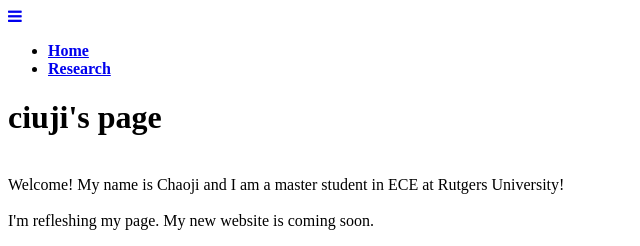
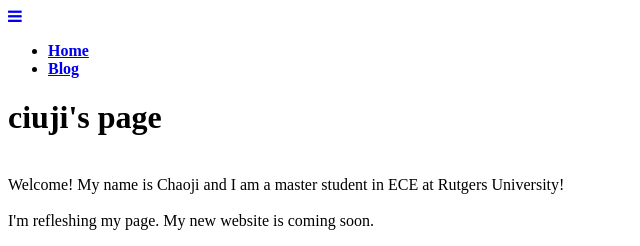
Before and after one commit to ciuji/ciuji.github.io, a Jekyll site: the page index.html, which Jekyll copies as it is, in a window 1280 px wide. Shown: the top 246 px of the page, without its empty margins (0-640 px from the left). Built offline with Jekyll 4.4.1, drawn with Linux system fonts in a browser that asks for light colours; nearby versions of some CDN libraries; comment, search, counter and statistics services are not loaded; a style sheet for code colours, icons or effects is not loaded.

Commit message:
[modify] use yidadda's build.js

```diff
--- a/blog/index.html
+++ b/blog/index.html
@@ -55,7 +55,7 @@
   </script>
   <script src="//cdn.bootcss.com/fetch/2.0.3/fetch.min.js"></script>
   <script src="//cdn.bootcss.com/babel-polyfill/6.26.0/polyfill.min.js"></script>
-  <script src="//ciuji.me/blog/dist/build.js"></script>
+  <script src="//blog.simplenaive.cn/Issue-Blog/dist/build.js"></script>
   <script src="//cdn.bootcss.com/viewerjs/0.10.0/viewer.min.js"></script>
 </body>
 
--- a/index.html
+++ b/index.html
@@ -72,7 +72,7 @@
     <nav role="navigation">
       <ul id="js-navigation-menu" class="navigation-menu">
       <li class="nav-link"><a href="https://ciuji.github.io/" class="logo"><strong>Home</strong></a>
-      </li><li class="nav-link"><a href="https://ciuji.github.io/blog"><strong>Research</strong></a>
+      </li><li class="nav-link"><a href="https://ciuji.github.io/blog"><strong>Blog</strong></a>
       <!-- </li><li class="nav-link"><a href="https://ciuji.github.io/about"><strong>About Me</strong></a>
       </li><li class="nav-link"><a href="https://ciuji.github.io/tutorials"><strong>Tutorials</strong></a> -->
       </li></ul>
```
